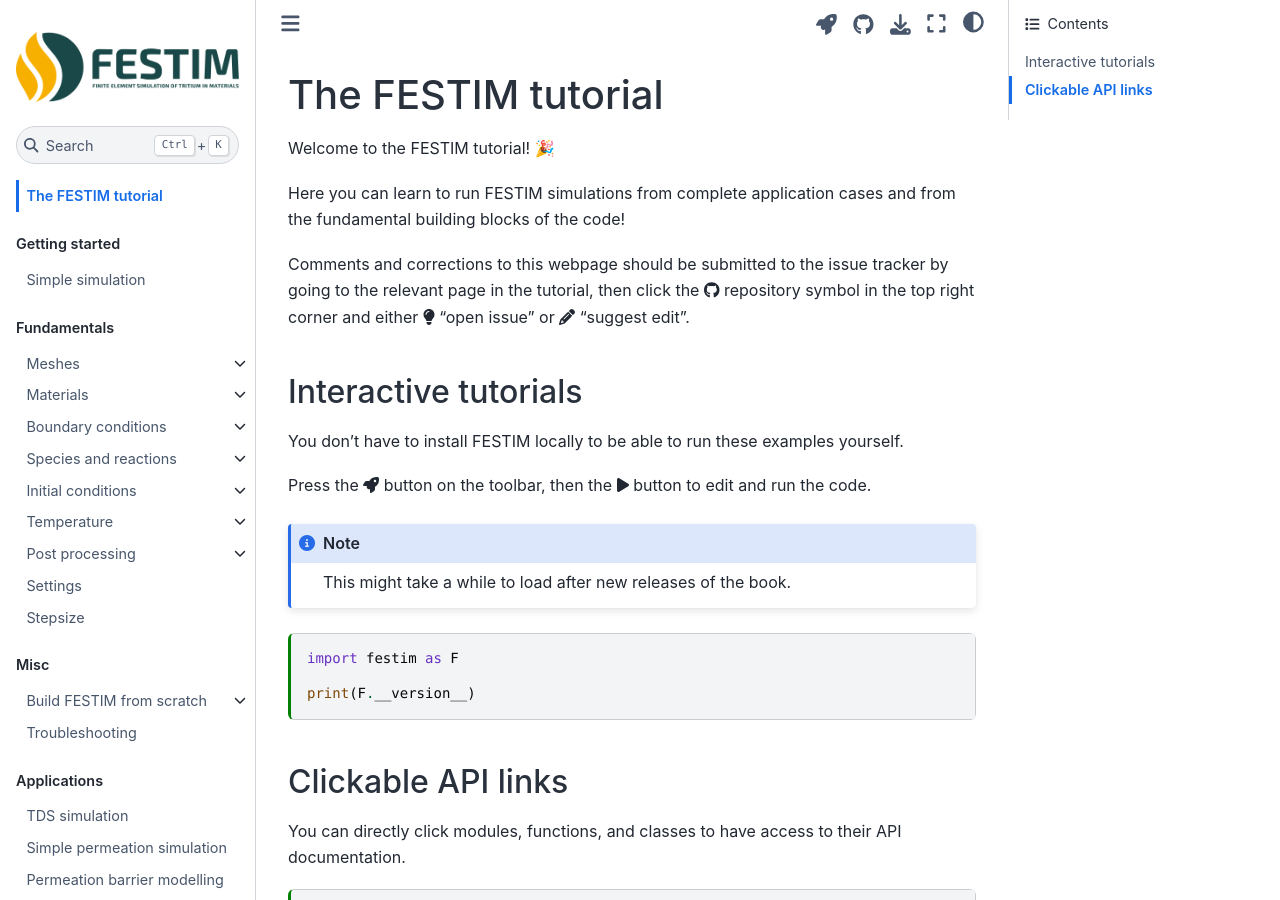
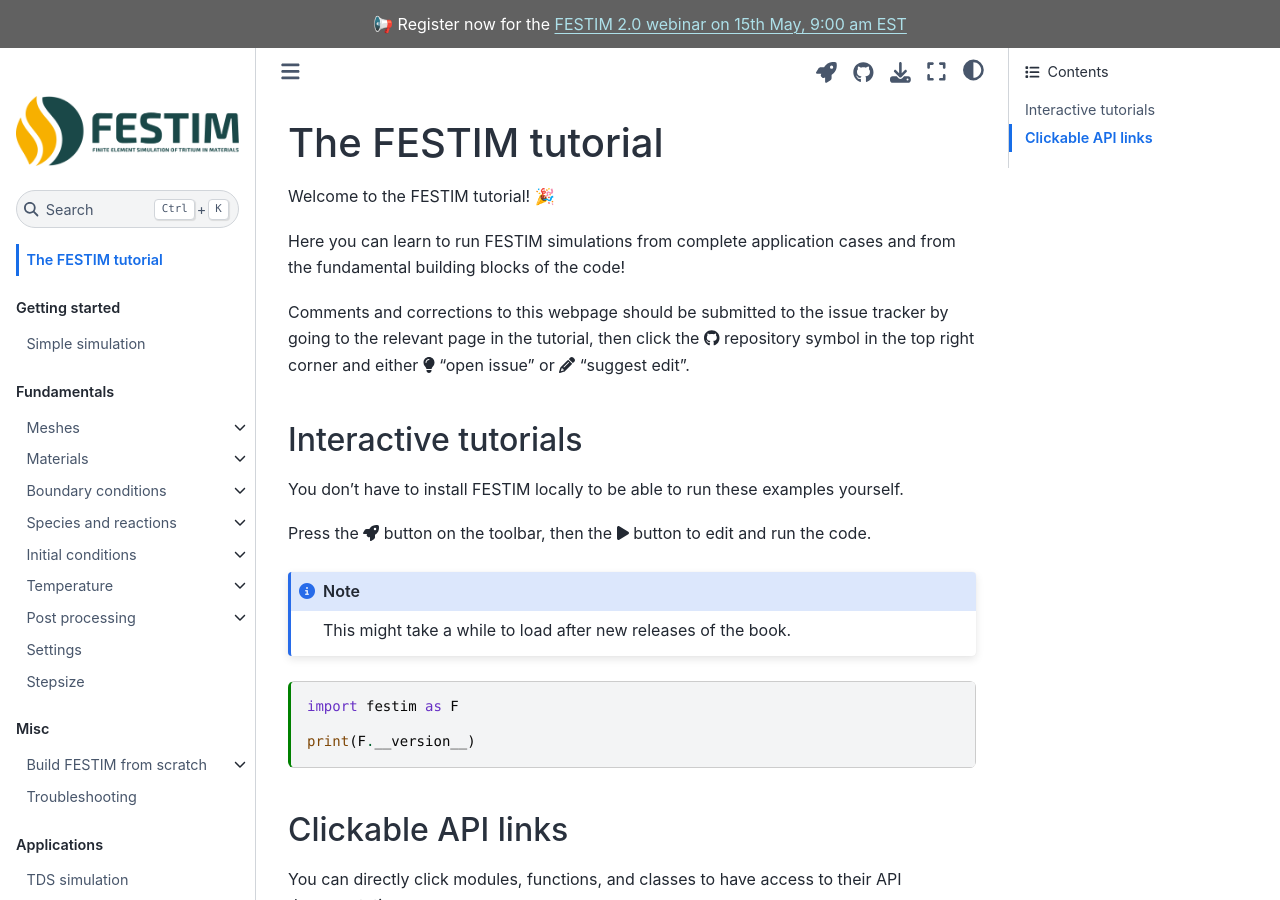
Before and after one commit to festim-dev/FESTIM-workshop, a Jupyter Book: the page built from book/intro.md, in a window 1280 px wide and 900 px high. Built offline with Jupyter Book 1.0.4 settings and Sphinx 7.4.7 and the Sphinx Book theme 1.1.4, drawn with Linux system fonts in a browser that asks for light colours; pages that are not in the unit, such as notebooks, are missing from menus.

Commit message:
added announcement

```diff
--- a/book/_config.yml
+++ b/book/_config.yml
@@ -29,19 +29,21 @@
   use_repository_button: true
   use_edit_page_button: true
   logo: true
+  announcement: ' 📢 Register now for the <a href="https://mit.zoom.us/meeting/register/PElrepT-Tpivqzu9Jepr_g#/registration" target="_blank">FESTIM 2.0 webinar on 15th May, 9:00 am EST'
   analytics:
     google_analytics_id: G-B9MJGSTP5V
 
 execute:
   # Force re-execution of notebooks on each build.
   # See https://jupyterbook.org/content/execute.html
-  execute_notebooks: force
+  execute_notebooks: off
+  # execute_notebooks: force
   timeout: -1  # Disable timeouts for executing notebooks cells
   # allow_errors: true  # Allow errors in notebook cells
 
 sphinx:
   config:
-    html_static_path: ["images"]
+    html_static_path: ["images", "_static"]
     html_last_updated_fmt: "%b %d, %Y"
     suppress_warnings:
       - "mystnb.unknown_mime_type"
--- /dev/null
+++ b/book/_static/style.css
@@ -0,0 +1,3 @@
+html[data-theme="light"] .bd-header-announcement a {
+  color: #ade0e9
+}
```
